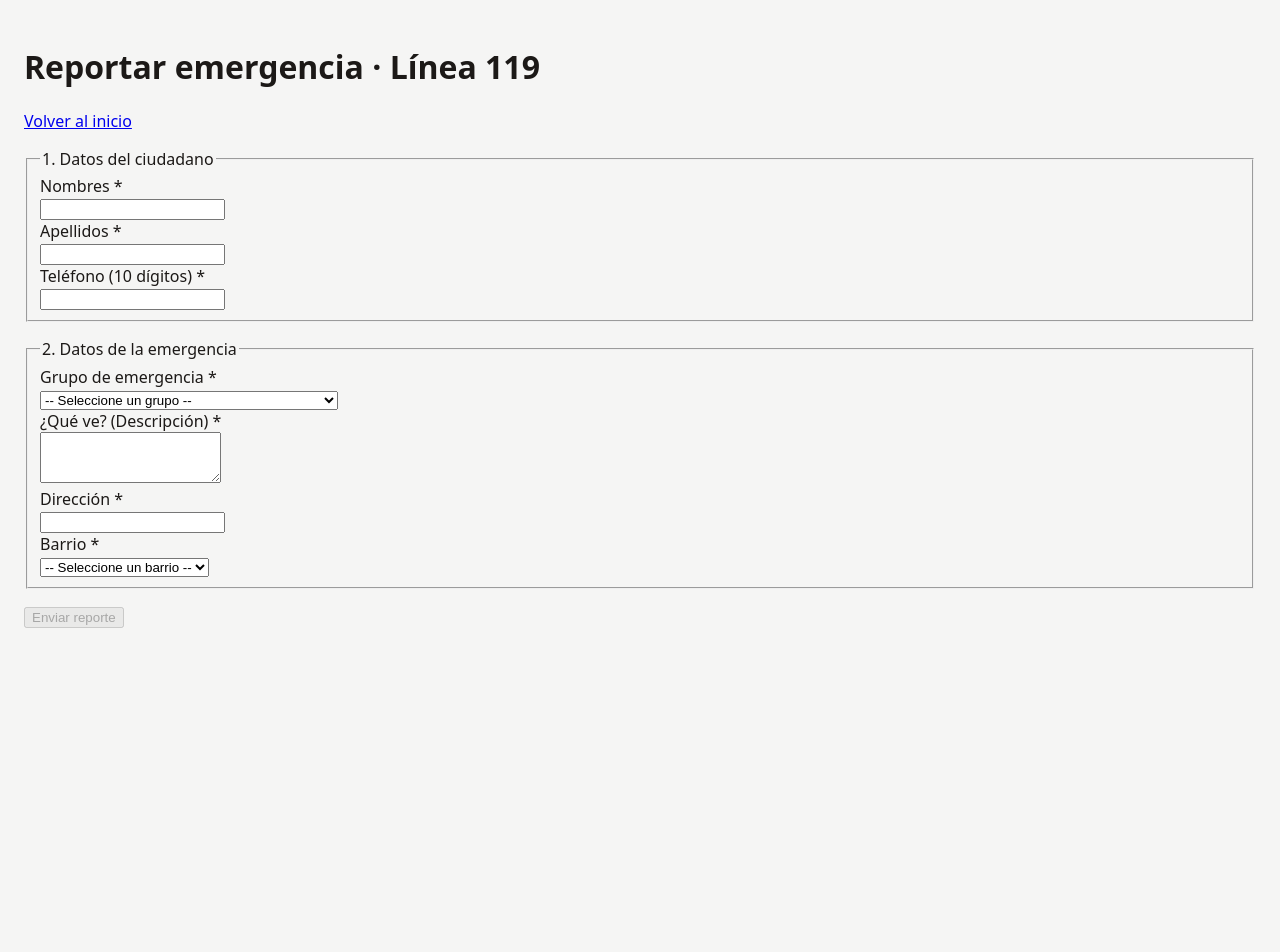
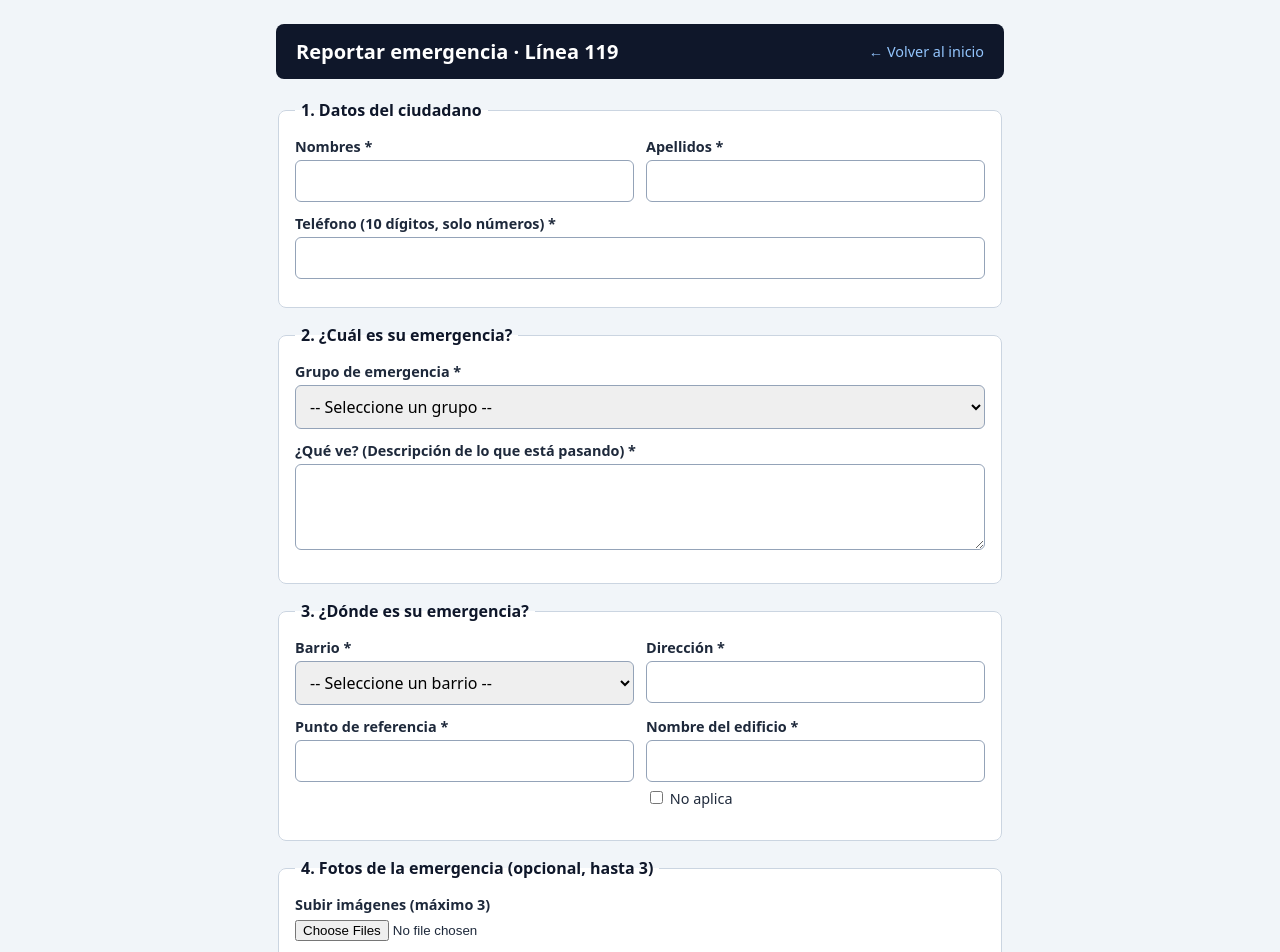
Before and after one commit to estebanmeraaranda-arch/parcial-final-119, a React (Vite) app: page /reportar in a window 1280 px wide. Shown: the top 952 px of the page. Before the commit the page ends 800 px from the top, so only its background shows below. Built offline with nearby package versions, Linux system fonts and the light colour scheme.

Commit message:
Avance 2: campos de ubicación, subida de fotos y estilos básicos en Reportar

```diff
--- a/src/index.css
+++ b/src/index.css
@@ -1,3 +1,124 @@
 * { box-sizing: border-box; }
 html, body, #root { margin: 0; height: 100%; }
-body { font-family: system-ui, sans-serif; background: #f5f5f4; color: #1c1917; }
+body { font-family: system-ui, sans-serif; background: #f1f5f9; color: #1e293b; }
+
+/* Estilos básicos iniciales para la pantalla Reportar */
+.reportar-contenedor {
+  max-width: 760px;
+  margin: 0 auto;
+  padding: 24px 16px;
+}
+
+.reportar-header {
+  display: flex;
+  justify-content: space-between;
+  align-items: center;
+  background: #0f172a;
+  color: #ffffff;
+  padding: 14px 20px;
+  border-radius: 8px;
+  margin-bottom: 20px;
+}
+
+.reportar-header h1 {
+  margin: 0;
+  font-size: 1.25rem;
+}
+
+.reportar-header a {
+  color: #93c5fd;
+  text-decoration: none;
+  font-size: 0.9rem;
+}
+
+.reportar-bloque {
+  background: #ffffff;
+  border: 1px solid #cbd5e1;
+  border-radius: 8px;
+  padding: 16px;
+  margin-bottom: 16px;
+}
+
+.reportar-bloque legend {
+  font-weight: 700;
+  padding: 0 6px;
+  color: #0f172a;
+}
+
+.reportar-fila-2 {
+  display: grid;
+  grid-template-columns: 1fr 1fr;
+  gap: 12px;
+}
+
+.reportar-campo {
+  margin-bottom: 12px;
+}
+
+.reportar-campo label {
+  display: block;
+  font-size: 0.9rem;
+  font-weight: 600;
+  margin-bottom: 4px;
+}
+
+.reportar-campo input[type="text"],
+.reportar-campo select,
+.reportar-campo textarea {
+  width: 100%;
+  padding: 9px 10px;
+  font-size: 1rem;
+  border: 1px solid #94a3b8;
+  border-radius: 6px;
+  font-family: inherit;
+}
+
+.reportar-campo input:disabled {
+  background: #e2e8f0;
+  color: #64748b;
+}
+
+.reportar-error {
+  margin: 4px 0 0;
+  font-size: 0.82rem;
+  color: #dc2626;
+}
+
+.reportar-miniaturas {
+  display: flex;
+  gap: 10px;
+  margin-top: 10px;
+  flex-wrap: wrap;
+}
+
+.reportar-miniaturas img {
+  width: 90px;
+  height: 70px;
+  object-fit: cover;
+  border-radius: 6px;
+  border: 1px solid #cbd5e1;
+}
+
+.btn-enviar {
+  width: 100%;
+  padding: 12px;
+  font-size: 1rem;
+  font-weight: 700;
+  background: #dc2626;
+  color: #ffffff;
+  border: none;
+  border-radius: 8px;
+  cursor: pointer;
+}
+
+.btn-enviar:disabled {
+  background: #94a3b8;
+  cursor: not-allowed;
+}
+
+.reportar-confirmacion {
+  background: #ffffff;
+  border: 2px solid #16a34a;
+  border-radius: 8px;
+  padding: 20px;
+}
--- a/src/pages/Reportar.jsx
+++ b/src/pages/Reportar.jsx
@@ -1,11 +1,10 @@
 import { useState } from 'react'
 import { Link } from 'react-router-dom'
-import { GRUPOS } from '../data/grupos.js'
+import { GRUPOS, colorDeGrupo } from '../data/grupos.js'
 import { BARRIOS } from '../data/barrios.js'
 
-// Primera parte de /reportar: datos del ciudadano, datos principales de la emergencia
-// y validación básica de campos obligatorios (sin estilos).
-// TODO (Parte 2): punto de referencia, edificio + "No aplica", fotos (máx 3) y confirmación con Context.
+// Pantalla 2 (/reportar): formulario completo con validación, hasta 3 fotos
+// y confirmación básica (pendiente conectar al Context global y aplicar diseño final).
 export default function Reportar() {
   const [form, setForm] = useState({
     nombres: '',
@@ -15,19 +14,33 @@ export default function Reportar() {
     queVe: '',
     direccion: '',
     barrio: '',
+    referencia: '',
+    edificio: '',
+    noAplicaEdificio: false,
   })
 
+  const [fotos, setFotos] = useState([])
   const [tocado, setTocado] = useState({})
-  const [enviadoTemp, setEnviadoTemp] = useState(false)
+  const [reporteEnviado, setReporteEnviado] = useState(null)
 
   const handleChange = (e) => {
-    const { name, value } = e.target
-    // En teléfono solo permitimos dígitos numéricos (máximo 10)
+    const { name, value, type, checked } = e.target
+
+    if (type === 'checkbox' && name === 'noAplicaEdificio') {
+      setForm({
+        ...form,
+        noAplicaEdificio: checked,
+        edificio: checked ? 'No aplica' : '',
+      })
+      return
+    }
+
     if (name === 'telefono') {
       const soloNumeros = value.replace(/\D/g, '').slice(0, 10)
       setForm({ ...form, telefono: soloNumeros })
       return
     }
+
     setForm({ ...form, [name]: value })
   }
 
@@ -35,7 +48,16 @@ export default function Reportar() {
     setTocado({ ...tocado, [e.target.name]: true })
   }
 
-  // Validaciones de los campos obligatorios de esta primera parte
+  const handleFotos = (e) => {
+    const archivos = Array.from(e.target.files || []).slice(0, 3)
+    const urls = archivos.map((file) => ({
+      nombre: file.name,
+      url: URL.createObjectURL(file),
+    }))
+    setFotos(urls)
+  }
+
+  // Validaciones de todos los campos obligatorios del protocolo
   const errores = {
     nombres: form.nombres.trim() === '' ? 'El nombre es obligatorio.' : '',
     apellidos: form.apellidos.trim() === '' ? 'Los apellidos son obligatorios.' : '',
@@ -47,6 +69,12 @@ export default function Reportar() {
     queVe: form.queVe.trim() === '' ? 'Describa qué está viendo en la emergencia.' : '',
     direccion: form.direccion.trim() === '' ? 'La dirección es obligatoria.' : '',
     barrio: form.barrio === '' ? 'Seleccione el barrio.' : '',
+    referencia:
+      form.referencia.trim() === '' ? 'El punto de referencia es obligatorio.' : '',
+    edificio:
+      !form.noAplicaEdificio && form.edificio.trim() === ''
+        ? 'Indique el nombre del edificio o marque "No aplica".'
+        : '',
   }
 
   const formularioValido = Object.values(errores).every((msg) => msg === '')
@@ -54,96 +82,139 @@ export default function Reportar() {
   const handleSubmit = (e) => {
     e.preventDefault()
     if (!formularioValido) return
-    setEnviadoTemp(true)
+
+    const barrioObj = BARRIOS.find((b) => b.nombre === form.barrio)
+    const nuevoReporte = {
+      id: Math.floor(1000 + Math.random() * 9000),
+      hora: new Date().toLocaleTimeString('es-CO', {
+        hour: '2-digit',
+        minute: '2-digit',
+      }),
+      estado: 'Recibido',
+      ...form,
+      grupo: Number(form.grupo),
+      lat: barrioObj?.lat ?? 3.437,
+      lng: barrioObj?.lng ?? -76.522,
+      fotos,
+    }
+
+    setReporteEnviado(nuevoReporte)
   }
 
   return (
-    <main style={{ padding: 24 }}>
+    <main className="reportar-contenedor">
+      <header className="reportar-header">
         <h1>Reportar emergencia · Línea 119</h1>
+        <Link to="/">← Volver al inicio</Link>
+      </header>
+
+      {reporteEnviado ? (
+        <section className="reportar-confirmacion">
+          <h2>¡Reporte recibido!</h2>
           <p>
-        <Link to="/">Volver al inicio</Link>
-      </p>
-
-      {enviadoTemp ? (
-        <div>
-          <h2>Reporte registrado (vista preliminar)</h2>
-          <p>
-            Ciudadano: {form.nombres} {form.apellidos} ({form.telefono})
+            <strong>Número de radicado:</strong> #119-{reporteEnviado.id}
           </p>
           <p>
-            Emergencia grupo {form.grupo} en barrio {form.barrio} — {form.direccion}
+            <strong>Hora de registro:</strong> {reporteEnviado.hora}
           </p>
-          <button type="button" onClick={() => setEnviadoTemp(false)}>
-            Hacer otro reporte
+          <p>
+            <strong>Estado actual:</strong> {reporteEnviado.estado}
+          </p>
+          <p>
+            <strong>Ubicación:</strong> {reporteEnviado.direccion} ({reporteEnviado.barrio})
+          </p>
+          {reporteEnviado.fotos.length > 0 && (
+            <div className="reportar-miniaturas">
+              {reporteEnviado.fotos.map((f, i) => (
+                <img key={i} src={f.url} alt={f.nombre} />
+              ))}
+            </div>
+          )}
+          <p style={{ marginTop: 16 }}>
+            <button
+              type="button"
+              onClick={() => setReporteEnviado(null)}
+            >
+              Crear otro reporte
             </button>
-        </div>
+          </p>
+        </section>
       ) : (
         <form onSubmit={handleSubmit} noValidate>
-          <fieldset style={{ marginBottom: 16 }}>
+          <fieldset className="reportar-bloque">
             <legend>1. Datos del ciudadano</legend>
 
-            <div>
+            <div className="reportar-fila-2">
+              <div className="reportar-campo">
                 <label htmlFor="nombres">Nombres *</label>
-              <br />
                 <input
                   id="nombres"
                   name="nombres"
                   type="text"
-                autocomplete="given-name"
+                  autoComplete="given-name"
                   value={form.nombres}
                   onChange={handleChange}
                   onBlur={handleBlur}
                   required
                 />
-              {tocado.nombres && errores.nombres && <p>{errores.nombres}</p>}
+                {tocado.nombres && errores.nombres && (
+                  <p className="reportar-error">{errores.nombres}</p>
+                )}
               </div>
 
-            <div>
+              <div className="reportar-campo">
                 <label htmlFor="apellidos">Apellidos *</label>
-              <br />
                 <input
                   id="apellidos"
                   name="apellidos"
                   type="text"
-                autocomplete="family-name"
+                  autoComplete="family-name"
                   value={form.apellidos}
                   onChange={handleChange}
                   onBlur={handleBlur}
                   required
                 />
-              {tocado.apellidos && errores.apellidos && <p>{errores.apellidos}</p>}
+                {tocado.apellidos && errores.apellidos && (
+                  <p className="reportar-error">{errores.apellidos}</p>
+                )}
+              </div>
             </div>
 
-            <div>
-              <label htmlFor="telefono">Teléfono (10 dígitos) *</label>
-              <br />
+            <div className="reportar-campo">
+              <label htmlFor="telefono">Teléfono (10 dígitos, solo números) *</label>
               <input
                 id="telefono"
                 name="telefono"
                 type="text"
                 inputMode="numeric"
-                autocomplete="tel"
+                autoComplete="tel"
                 value={form.telefono}
                 onChange={handleChange}
                 onBlur={handleBlur}
                 required
               />
-              {tocado.telefono && errores.telefono && <p>{errores.telefono}</p>}
+              {tocado.telefono && errores.telefono && (
+                <p className="reportar-error">{errores.telefono}</p>
+              )}
             </div>
           </fieldset>
 
-          <fieldset style={{ marginBottom: 16 }}>
-            <legend>2. Datos de la emergencia</legend>
+          <fieldset className="reportar-bloque">
+            <legend>2. ¿Cuál es su emergencia?</legend>
 
-            <div>
+            <div className="reportar-campo">
               <label htmlFor="grupo">Grupo de emergencia *</label>
-              <br />
               <select
                 id="grupo"
                 name="grupo"
                 value={form.grupo}
                 onChange={handleChange}
                 onBlur={handleBlur}
+                style={{
+                  borderLeft: form.grupo
+                    ? `6px solid ${colorDeGrupo(Number(form.grupo))}`
+                    : undefined,
+                }}
                 required
               >
                 <option value="">-- Seleccione un grupo --</option>
@@ -153,12 +224,13 @@ export default function Reportar() {
                   </option>
                 ))}
               </select>
-              {tocado.grupo && errores.grupo && <p>{errores.grupo}</p>}
+              {tocado.grupo && errores.grupo && (
+                <p className="reportar-error">{errores.grupo}</p>
+              )}
             </div>
 
-            <div>
-              <label htmlFor="queVe">¿Qué ve? (Descripción) *</label>
-              <br />
+            <div className="reportar-campo">
+              <label htmlFor="queVe">¿Qué ve? (Descripción de lo que está pasando) *</label>
               <textarea
                 id="queVe"
                 name="queVe"
@@ -168,28 +240,18 @@ export default function Reportar() {
                 onBlur={handleBlur}
                 required
               />
-              {tocado.queVe && errores.queVe && <p>{errores.queVe}</p>}
+              {tocado.queVe && errores.queVe && (
+                <p className="reportar-error">{errores.queVe}</p>
+              )}
             </div>
+          </fieldset>
 
-            <div>
-              <label htmlFor="direccion">Dirección *</label>
-              <br />
-              <input
-                id="direccion"
-                name="direccion"
-                type="text"
-                autocomplete="street-address"
-                value={form.direccion}
-                onChange={handleChange}
-                onBlur={handleBlur}
-                required
-              />
-              {tocado.direccion && errores.direccion && <p>{errores.direccion}</p>}
-            </div>
+          <fieldset className="reportar-bloque">
+            <legend>3. ¿Dónde es su emergencia?</legend>
 
-            <div>
+            <div className="reportar-fila-2">
+              <div className="reportar-campo">
                 <label htmlFor="barrio">Barrio *</label>
-              <br />
                 <select
                   id="barrio"
                   name="barrio"
@@ -205,11 +267,96 @@ export default function Reportar() {
                     </option>
                   ))}
                 </select>
-              {tocado.barrio && errores.barrio && <p>{errores.barrio}</p>}
+                {tocado.barrio && errores.barrio && (
+                  <p className="reportar-error">{errores.barrio}</p>
+                )}
+              </div>
+
+              <div className="reportar-campo">
+                <label htmlFor="direccion">Dirección *</label>
+                <input
+                  id="direccion"
+                  name="direccion"
+                  type="text"
+                  autoComplete="street-address"
+                  value={form.direccion}
+                  onChange={handleChange}
+                  onBlur={handleBlur}
+                  required
+                />
+                {tocado.direccion && errores.direccion && (
+                  <p className="reportar-error">{errores.direccion}</p>
+                )}
+              </div>
+            </div>
+
+            <div className="reportar-fila-2">
+              <div className="reportar-campo">
+                <label htmlFor="referencia">Punto de referencia *</label>
+                <input
+                  id="referencia"
+                  name="referencia"
+                  type="text"
+                  value={form.referencia}
+                  onChange={handleChange}
+                  onBlur={handleBlur}
+                  required
+                />
+                {tocado.referencia && errores.referencia && (
+                  <p className="reportar-error">{errores.referencia}</p>
+                )}
+              </div>
+
+              <div className="reportar-campo">
+                <label htmlFor="edificio">Nombre del edificio *</label>
+                <input
+                  id="edificio"
+                  name="edificio"
+                  type="text"
+                  value={form.edificio}
+                  onChange={handleChange}
+                  onBlur={handleBlur}
+                  disabled={form.noAplicaEdificio}
+                  required={!form.noAplicaEdificio}
+                />
+                <label style={{ fontWeight: 400, marginTop: 6 }}>
+                  <input
+                    type="checkbox"
+                    name="noAplicaEdificio"
+                    checked={form.noAplicaEdificio}
+                    onChange={handleChange}
+                  />{' '}
+                  No aplica
+                </label>
+                {!form.noAplicaEdificio && tocado.edificio && errores.edificio && (
+                  <p className="reportar-error">{errores.edificio}</p>
+                )}
+              </div>
             </div>
           </fieldset>
 
-          <button type="submit" disabled={!formularioValido}>
+          <fieldset className="reportar-bloque">
+            <legend>4. Fotos de la emergencia (opcional, hasta 3)</legend>
+            <div className="reportar-campo">
+              <label htmlFor="fotos">Subir imágenes (máximo 3)</label>
+              <input
+                id="fotos"
+                type="file"
+                multiple
+                accept="image/*"
+                onChange={handleFotos}
+              />
+              {fotos.length > 0 && (
+                <div className="reportar-miniaturas">
+                  {fotos.map((f, i) => (
+                    <img key={i} src={f.url} alt={f.nombre} />
+                  ))}
+                </div>
+              )}
+            </div>
+          </fieldset>
+
+          <button type="submit" className="btn-enviar" disabled={!formularioValido}>
             Enviar reporte
           </button>
         </form>
```
Lines whose indentation alone changed are shown as unchanged.
